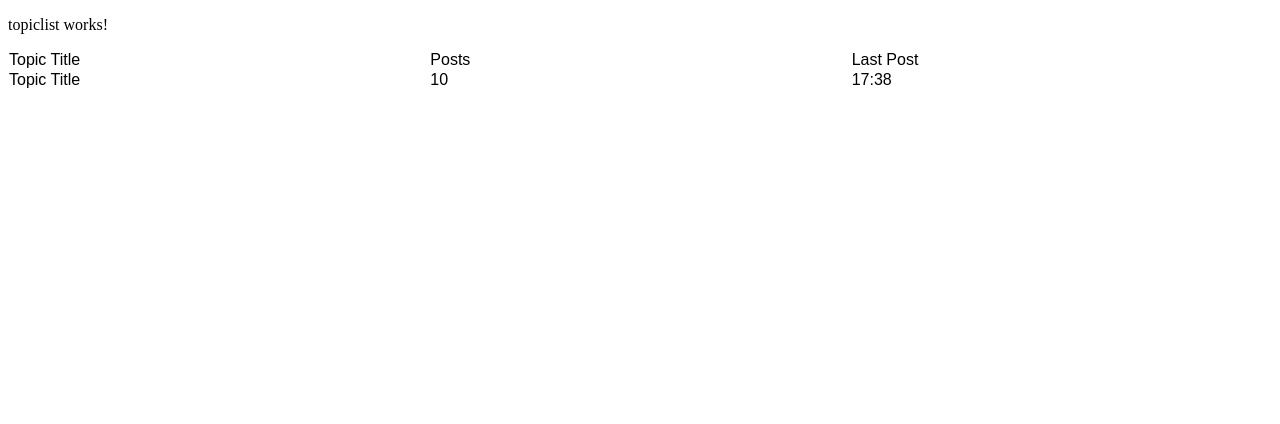
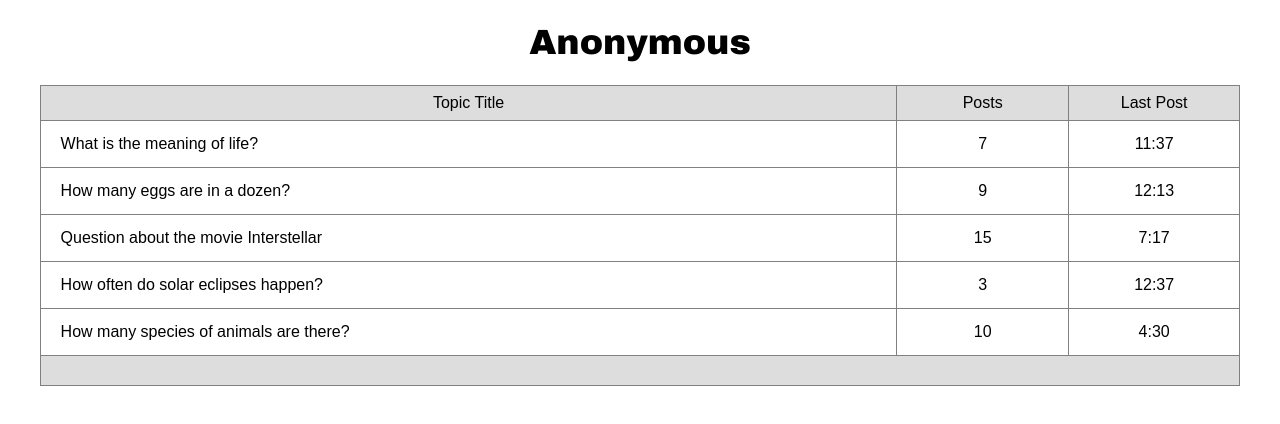
Before and after one commit to dmagee15/anon-message-board, an Angular app in the folder anonboard/: page / in a window 1280 px wide. Shown: the top 424 px of the page. Built offline with nearby package versions, Linux system fonts and the light colour scheme.

Commit message:
added loop to iterate through topics

```diff
--- a/anonboard/src/app/topiclist/topicitem/topicitem.component.css
+++ b/anonboard/src/app/topiclist/topicitem/topicitem.component.css
@@ -1,5 +1,15 @@
-.topicitem td{
+td{
     border: 1px solid gray;
     text-align: left;
     padding: 8px;
+    height: 30px;
 }
+.topicitemtitle{
+    padding-left:20px;
+}
+.topicnumposts{
+    text-align:center;
+}
+.topiclastpost{
+    text-align:center;
+}
--- a/anonboard/src/app/topiclist/topicitem/topicitem.component.html
+++ b/anonboard/src/app/topiclist/topicitem/topicitem.component.html
@@ -1,3 +1,3 @@
-  <td class="topicitemtitle">Topic Title</td>
-  <td class="topicnumposts">10</td>
-  <td class="topiclastpost">17:38</td>
+  <td class="topicitemtitle">{{ topic.title }}</td>
+  <td class="topicnumposts">{{ topic.numposts }}</td>
+  <td class="topiclastpost">{{ topic.lastpost }}</td>
--- a/anonboard/src/app/topiclist/topicitem/topicitem.component.ts
+++ b/anonboard/src/app/topiclist/topicitem/topicitem.component.ts
@@ -1,4 +1,4 @@
-import { Component, OnInit } from '@angular/core';
+import { Component, OnInit, Input } from '@angular/core';
 
 @Component({
   selector: 'tr[app-topicitem]',
@@ -6,6 +6,10 @@ import { Component, OnInit } from '@angular/core';
   styleUrls: ['./topicitem.component.css']
 })
 export class TopicitemComponent implements OnInit {
+  @Input() topic:topic;
+  topictitle: string = '';
+  numposts: number = 5;
+  lastpost: string = '7';
 
   constructor() { }
 
--- a/anonboard/src/app/topiclist/topiclist.component.css
+++ b/anonboard/src/app/topiclist/topiclist.component.css
@@ -1,6 +1,37 @@
+.titlecontainer{
+    text-align:center;
+}
+.titlecontainer h1{
+    font-family:Arial Black;
+    font-size:35px;
+}
 table{
     font-family: arial, sans-serif;
     border-collapse: collapse;
-    width: 100%;
+    width: 95%;
     table-layout: fixed;
+    margin:auto;
 }
+/*tr:nth-child(2n+3) {
+    background-color: rgb(247, 247, 247);
+}*/
+.topiclistheader{
+    background-color: #dddddd;
+}
+.topiclistheader td{
+    border: 1px solid gray;
+    text-align: center;
+    padding: 8px;
+}
+.topictitleheader{
+    width:70%;
+}
+.topiclistfooter{
+    height:30px;
+    background-color: #dddddd;
+}
+.topiclistfooter td{
+    border: 1px solid gray;
+    text-align: center;
+    padding: 8px;
+}
--- a/anonboard/src/app/topiclist/topiclist.component.html
+++ b/anonboard/src/app/topiclist/topiclist.component.html
@@ -1,11 +1,17 @@
-<p>
-  topiclist works!
-</p>
+<div class="titlecontainer">
+    <h1>
+      Anonymous
+    </h1>
+</div>
 <table>
-    <tr>
-      <td>Topic Title</td>
-      <td>Posts</td>
-      <td>Last Post</td>
+    <tr class="topiclistheader">
+      <td class="topictitleheader">Topic Title</td>
+      <td class="postsheader">Posts</td>
+      <td class="lastpostheader">Last Post</td>
     </tr>
-    <tr app-topicitem></tr>
+    <tr app-topicitem *ngFor="let topic of topics" [topic]="topic">
+    </tr>
+    <tr class="topiclistfooter">
+        <td colspan="3"></td>
+    </tr>
 </table>
--- a/anonboard/src/app/topiclist/topiclist.component.ts
+++ b/anonboard/src/app/topiclist/topiclist.component.ts
@@ -6,7 +6,13 @@ import { Component, OnInit } from '@angular/core';
   styleUrls: ['./topiclist.component.css']
 })
 export class TopiclistComponent implements OnInit {
-
+  topics: Array<{title: string, numposts: number, lastpost: string}> = [
+    {title: 'What is the meaning of life?', numposts: 7, lastpost: '11:37'},
+    {title: 'How many eggs are in a dozen?', numposts: 9, lastpost: '12:13'},
+    {title: 'Question about the movie Interstellar', numposts: 15, lastpost: '7:17'},
+    {title: 'How often do solar eclipses happen?', numposts: 3, lastpost: '12:37'},
+    {title: 'How many species of animals are there?', numposts: 10, lastpost: '4:30'},
+  ];
   constructor() { }
 
   ngOnInit() {
```
